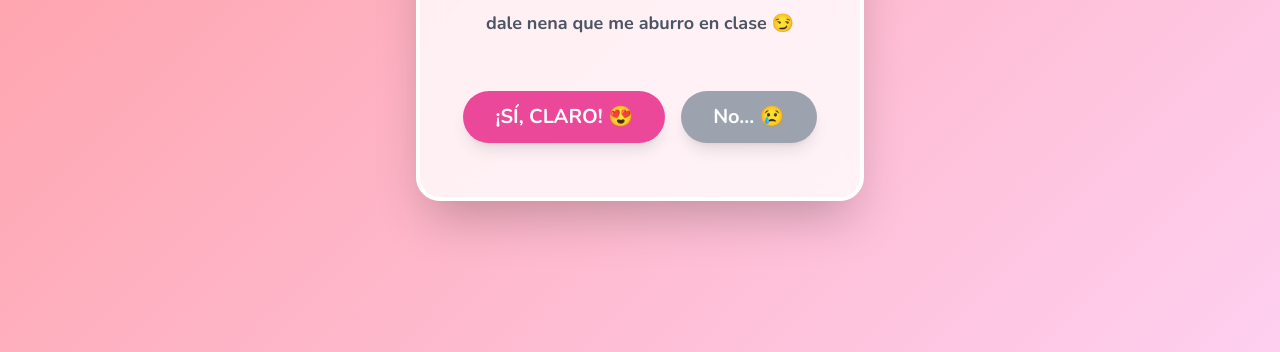
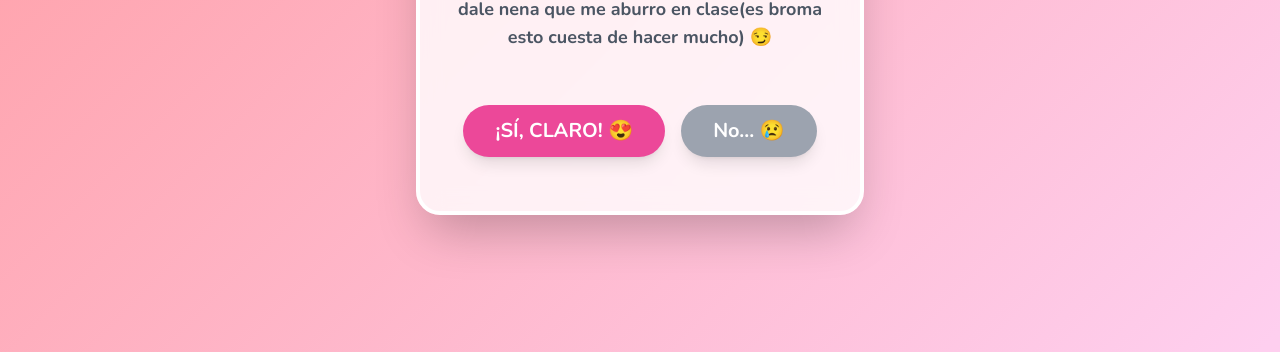
Before and after one commit to Gmdrax/sanvalentin, a plain HTML site: page index.html in a window 1280 px wide. Shown: the part 448-800 px from the top of the page. Drawn offline with nearby package versions, Linux system fonts and the light colour scheme.

Commit message:
Update message in index.html

```diff
--- a/index.html
+++ b/index.html
@@ -74,7 +74,7 @@
         </h1>
 
         <p class="text-gray-600 mb-8 text-lg font-bold">
-            dale nena que me aburro en clase 😏
+            dale nena que me aburro en clase(es broma esto cuesta de hacer mucho) 😏
         </p>
 
         <div class="flex flex-col md:flex-row gap-4 justify-center items-center h-24 relative">
```
